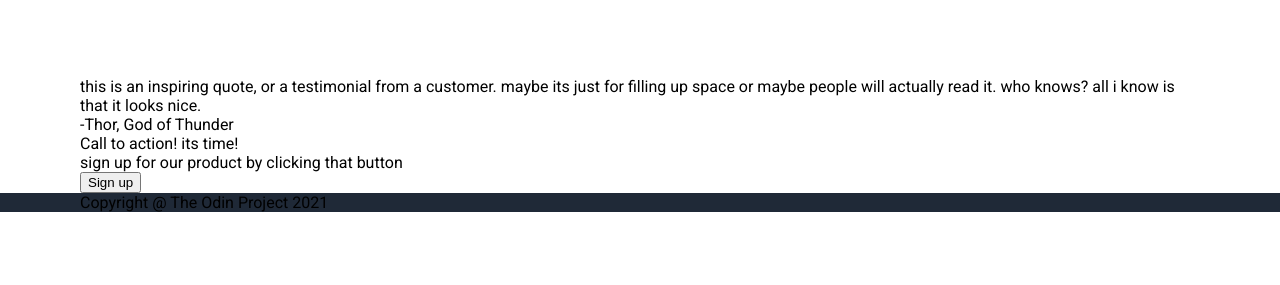
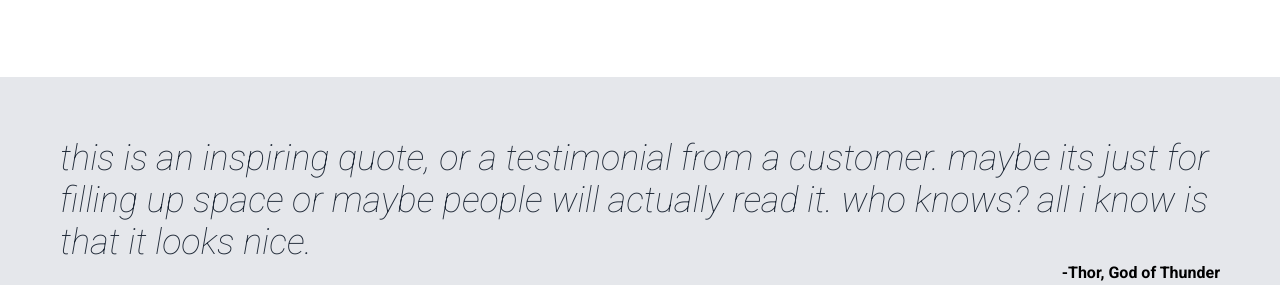
Before and after one commit to AngelicChicken/TOP-landingPage, a plain HTML site: page index.html in a window 1280 px wide. Shown: the part 766-1051 px from the top of the page. Before the commit the page ends 978 px from the top, so only its background shows below. Drawn offline with Linux system fonts and the light colour scheme.

Commit message:
finish styling section 3

```diff
--- a/style.css
+++ b/style.css
@@ -100,3 +100,25 @@ ul{
     border: 3px solid #3882F6;
     border-radius: 10px;
 }
+
+/* section-3 */
+.section-3{
+    background-color: #E5E7EB;
+    display: flex;
+    padding: 60px;
+    min-height: 300px;
+    align-items: center;
+    flex-direction: column;
+}
+
+.section-3 .quote{
+    font-size: 36px;
+    font-weight: lighter;
+    color: #1F2937;
+    font-style: italic;
+}
+
+.section-3 .quote-author{
+    font-weight: bold;
+    margin-left: auto;
+}
```
